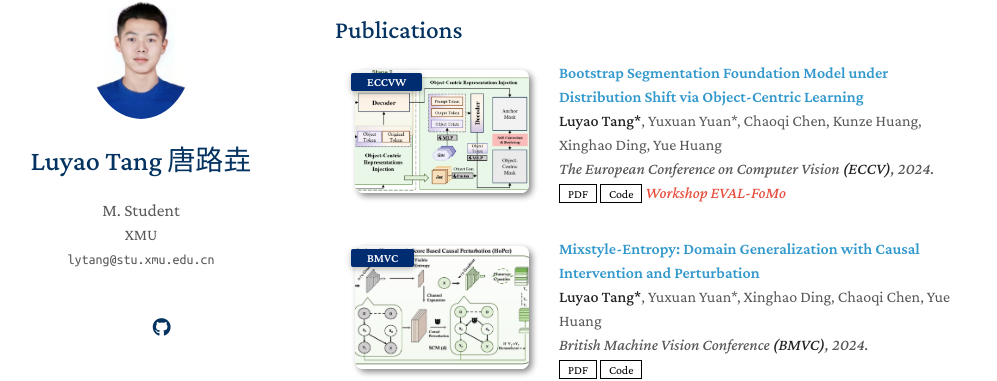
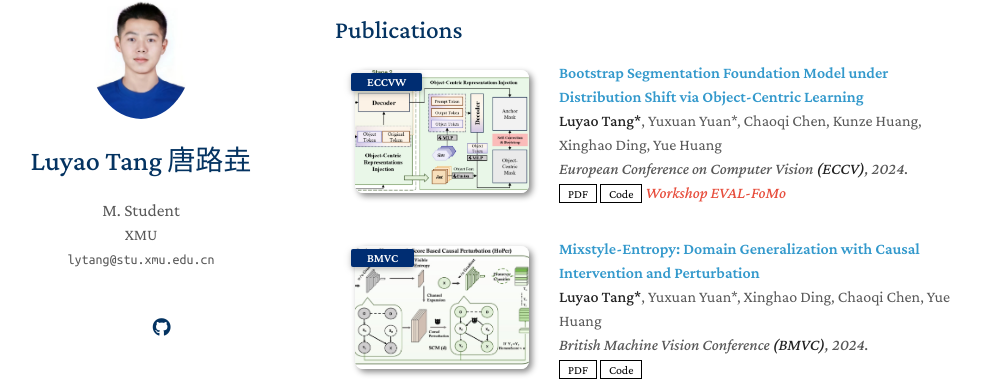
Before and after one commit to lytang63/lytang63.github.io, a Jekyll site: the page built from index.md, in a window 1280 px wide and 900 px high, scrolled down 422 px. Shown: the part 100-481 px from the top of the window, without its empty margins (135-1132 px from the left). Built offline with Jekyll 4.4.1, drawn with Linux system fonts in a browser that asks for light colours; nearby versions of some CDN libraries; a style sheet for code colours, icons or effects is not loaded; our own code applies the rules of GitHub Pages for plain Markdown files.

Commit message:
Update publications.yml

```diff
--- a/_data/publications.yml
+++ b/_data/publications.yml
@@ -2,7 +2,7 @@ main:
   - title: "Bootstrap Segmentation Foundation Model under Distribution Shift via Object-Centric Learning"
     authors: <strong>Luyao Tang*</strong>, Yuxuan Yuan*, Chaoqi Chen, Kunze Huang, Xinghao Ding, Yue Huang
     conference_short: ECCVW
-    conference: The European Conference on Computer Vision <strong>(ECCV)</strong>, 2024.
+    conference: European Conference on Computer Vision <strong>(ECCV)</strong>, 2024.
     pdf: https://arxiv.org/abs/2408.03608v2
     code: https://github.com/lytang63/SlotSAM
     # bibtex: https://bib.yliu.me/MICCAI23.txt
```
